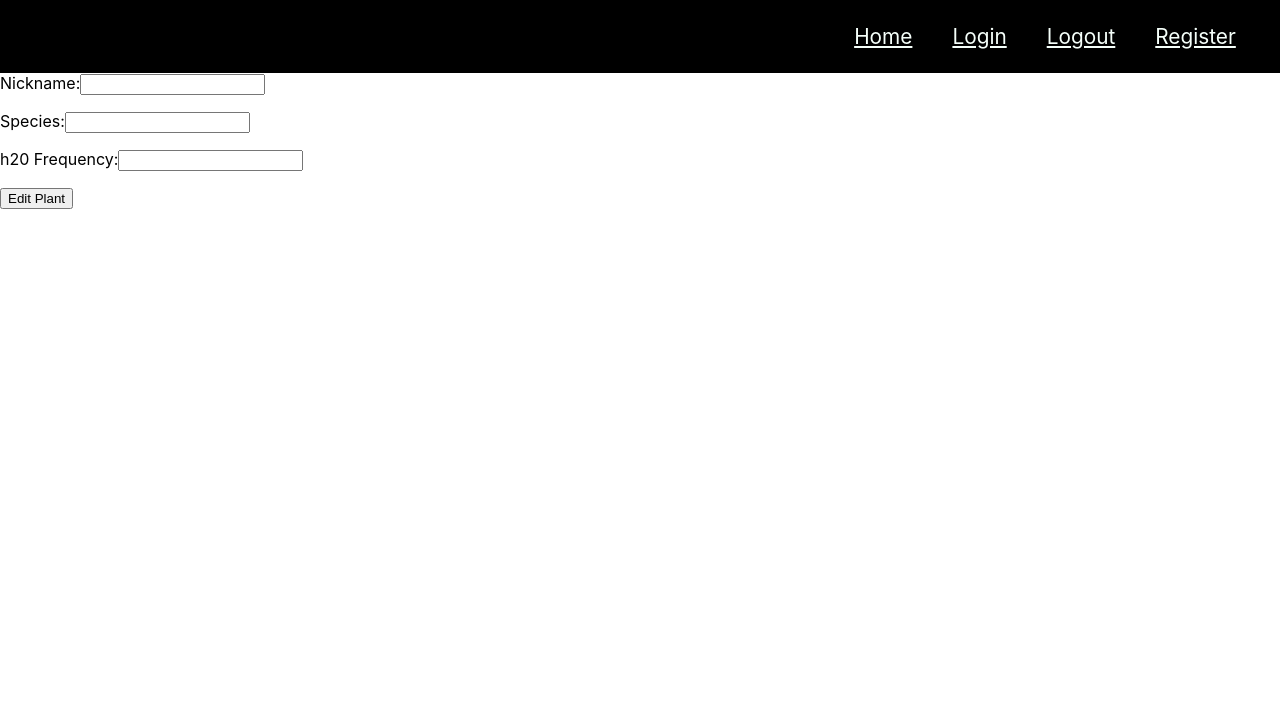
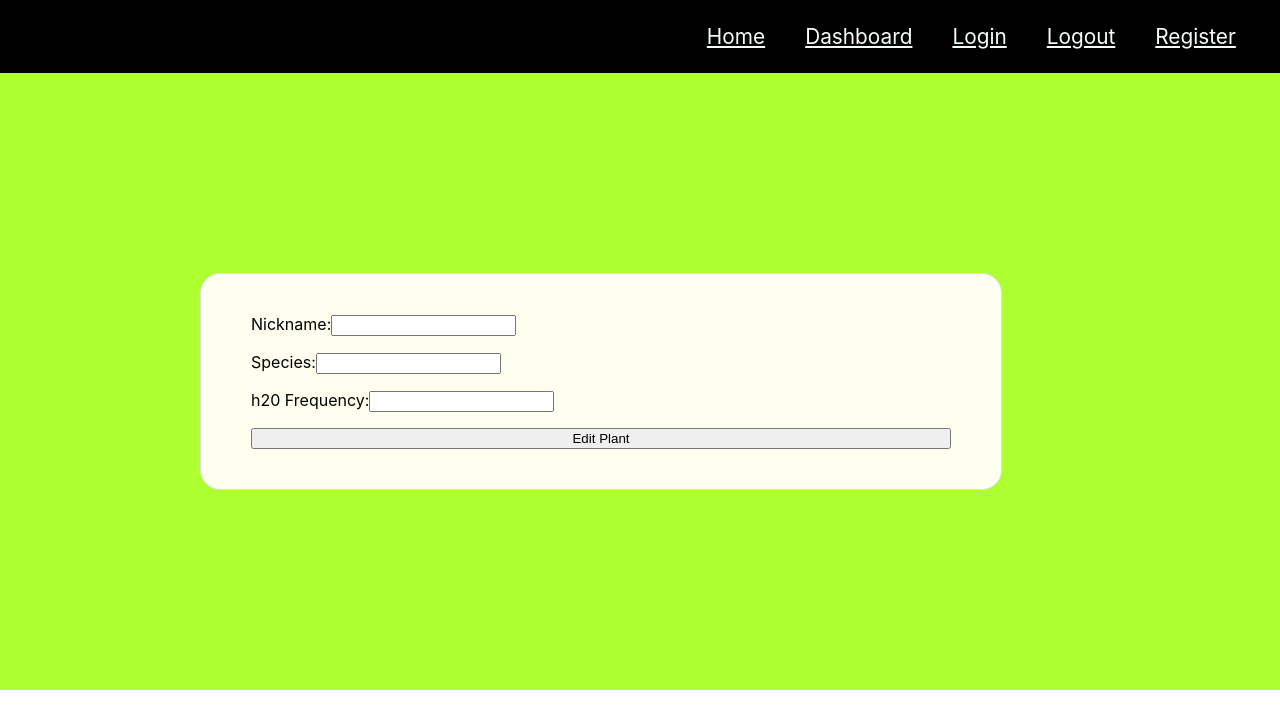
Before and after one commit to dconley1212/unit4buildweekproject, a React (Create React App) app in the folder client/: page /update/1/1 in a window 1280 px wide. Shown: the top 728 px of the page. Built offline with nearby package versions, Linux system fonts and the light colour scheme; no server answers; sample sign-in values are in the browser's storage.

Commit message:
started adding css to the edit plants component but still a little ways to go because I need to understand why the outer most div background is not covering the whole web page

```diff
--- a/client/src/Components/App.js
+++ b/client/src/Components/App.js
@@ -8,10 +8,7 @@ import AddPlant from "./AddPlant";
 import EditPlant from "./EditPlant";
 import PrivateRoute from "./PrivateRoute";
 
-//lets create state errors next for login, register, add plant, or edit plant
-// you need to create different formschema components for each validation that you plan to use
-// so create validation folder and create your different formschemas and add them
-// to each different form
+// need to do the css for the edit plant component next
 
 const GlobalStyle = createGlobalStyle`
 html {
@@ -84,6 +81,7 @@ function App() {
         <header>
           <StyledLinks>
             <StyledNavLink to="/">Home</StyledNavLink>
+            <StyledNavLink to="/dashboard">Dashboard</StyledNavLink>
             <StyledNavLink to="/login">Login</StyledNavLink>
             <StyledNavLink to="/login" onClick={handleLogout}>
               Logout
--- a/client/src/Components/Dashboard.js
+++ b/client/src/Components/Dashboard.js
@@ -16,6 +16,8 @@ const StyledTitle = styled.h1`
 `;
 
 const StyledAddButton = styled.button`
+  position: relative;
+  right: 40px;
   font-size: 1rem;
   background-color: black;
   color: white;
@@ -36,7 +38,7 @@ const StyledCardContainer = styled.div`
 const StyledUpperDiv = styled.div`
   display: flex;
   flex-direction: row;
-  justify-content: space-around;
+  justify-content: space-between;
 `;
 
 const Dashboard = () => {
--- a/client/src/Components/EditPlant.js
+++ b/client/src/Components/EditPlant.js
@@ -3,6 +3,24 @@ import { useParams, useHistory } from "react-router-dom";
 import axiosWithAuth from "../utils/axiosWithAuth";
 import AddPlantFormSchema from "../validations/AddPlantFormSchema";
 import * as Yup from "yup";
+import styled from "styled-components";
+
+const StyledEditContainer = styled.div`
+  background: #adff2f;
+  margin: 0px;
+  padding: 200px;
+`;
+
+const StyledEditForm = styled.form`
+  background: #fffff0;
+  display: flex;
+  flex-direction: column;
+  justify-content: space-around;
+  border: 1px solid #dedede;
+  border-radius: 20px;
+  padding: 40px 50px;
+  max-width: 700px;
+`;
 
 const EditPlant = () => {
   const user_id = localStorage.getItem("user_id");
@@ -73,8 +91,8 @@ const EditPlant = () => {
   };
 
   return (
-    <div>
-      <form onSubmit={handleSubmit}>
+    <StyledEditContainer>
+      <StyledEditForm onSubmit={handleSubmit}>
         <label>
           Nickname:
           <input
@@ -106,8 +124,8 @@ const EditPlant = () => {
           <p>{editErrors.h20_frequency}</p>
         </label>
         <button>Edit Plant</button>
-      </form>
-    </div>
+      </StyledEditForm>
+    </StyledEditContainer>
   );
 };
 
--- a/client/src/Components/SearchBar.js
+++ b/client/src/Components/SearchBar.js
@@ -2,6 +2,8 @@ import React, { useState } from "react";
 import styled from "styled-components";
 
 const StyledForm = styled.form`
+  position: relative;
+  left: 40px;
   width: 50%;
   border-radius: 20px;
 `;
@@ -14,6 +16,7 @@ const StyledSearch = styled.input`
 const StyledSearchButton = styled.button`
   display: flex;
   flex-direction: column;
+  justify-content: space-around;
   margin-top: 0.3em;
   margin-left: 0.5rem;
   padding: 10px 60px;
```
